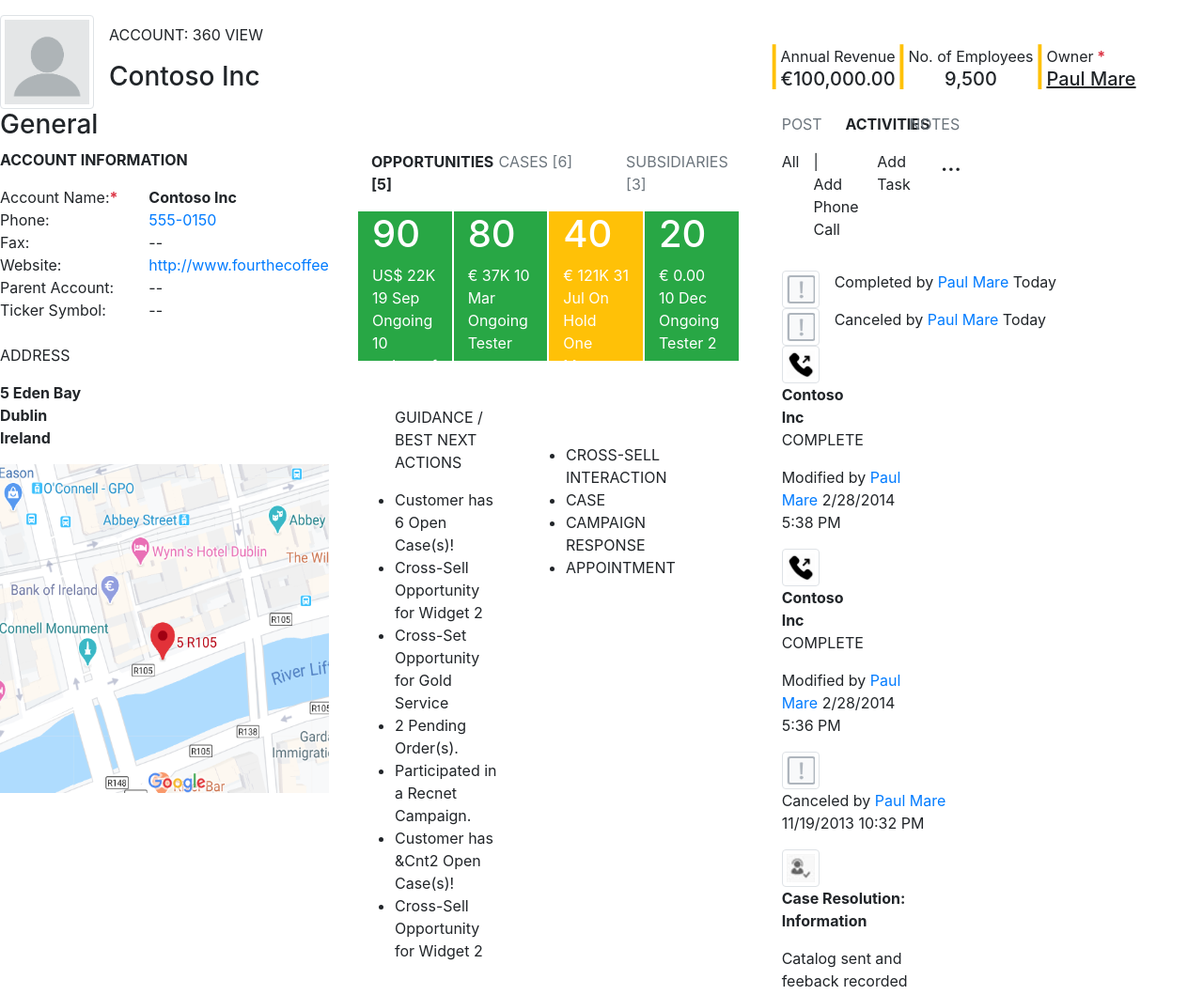
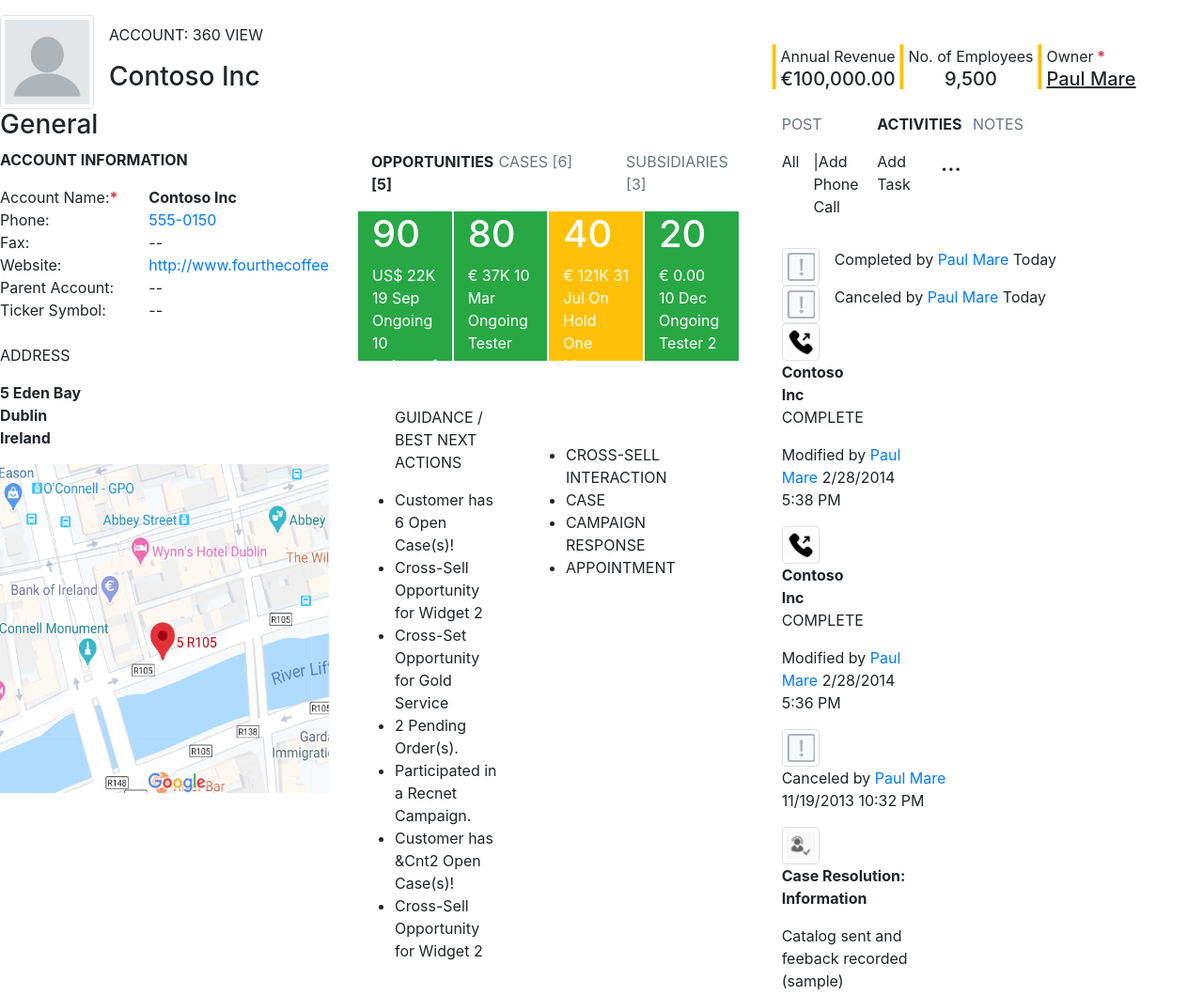
Before and after one commit to Elene26/Project, a website: page index.html in a window 1280 px wide. Shown: the top 1059 px of the page at 94% size. Drawn offline with nearby package versions, Linux system fonts and the light colour scheme.

```diff
--- a/index.html
+++ b/index.html
@@ -195,13 +195,13 @@
 
 
                 <div class="row mt-3">
-                    <div class="col-md-2">
+                    <div class="col-md-3">
                         <p class="text-muted">POST</p>
                     </div>
-                    <div class="col-md-2">
+                    <div class="col-md-3">
                         <strong>ACTIVITIES</strong>
                     </div>
-                    <div class="col-md-2">
+                    <div class="col-md-3">
                         <p class="text-muted">NOTES</p>
                     </div>
                 </div>
@@ -211,7 +211,7 @@
                         <p>All</p>
                     </div>
                     <div class="col-2">
-                        <p>| Add Phone Call</p>
+                        <p>|Add Phone Call</p>
                     </div>
                     <div class="col-2">
                         <p>Add Task</p>
```
